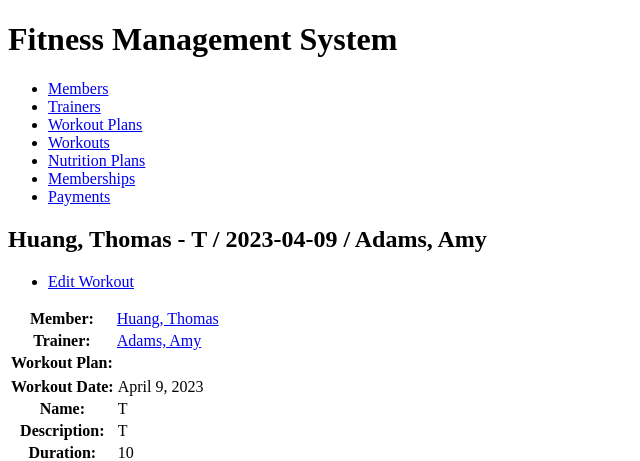
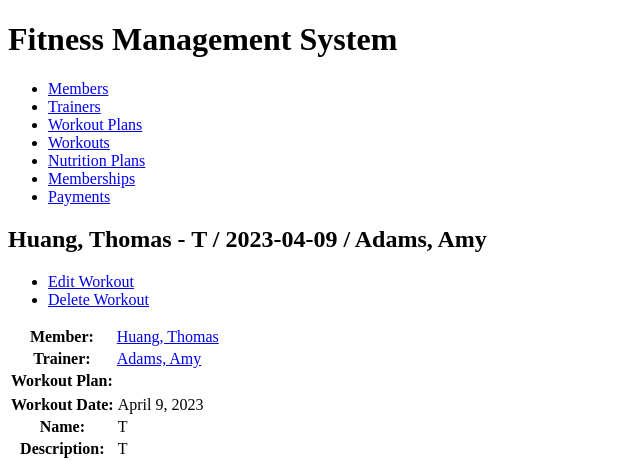
Before and after one commit to megwu1129/GymFlowX, a Django app: page /workout/4/ in a window 1280 px wide. Shown: the top 461 px of the page, without its empty margins (0-640 px from the left). Run offline with Django 4.2, Linux system fonts and the light colour scheme; data comes from the database, SQL or seed files in the repository; both versions use the stored data as it was after the commit; grey boxes are pictures that could not be loaded.

Commit message:
added delete workout function

```diff
--- a/workoutinfo/models.py
+++ b/workoutinfo/models.py
@@ -142,6 +142,10 @@ class Workout(models.Model):
         return reverse('workoutinfo_workout_update_urlpattern',
                         kwargs={'pk': self.pk})
 
+    def get_delete_url(self):
+        return reverse('workoutinfo_workout_delete_urlpattern',
+                        kwargs={'pk': self.pk})
+
     class Meta:
         ordering = ['member', 'name', 'date']
         constraints = [
--- a/workoutinfo/templates/workoutinfo/workout_detail.html
+++ b/workoutinfo/templates/workoutinfo/workout_detail.html
@@ -11,10 +11,10 @@
           <a href="{{ workout.get_update_url }}"
              class="button button-primary">
             Edit Workout</a></li>
-{#        <li>#}
-{#          <a href="{{ nutrition.get_delete_url }}"#}
-{#             class="button button-primary">#}
-{#            Delete Registration</a></li>#}
+        <li>
+          <a href="{{ workout.get_delete_url }}"
+             class="button button-primary">
+            Delete Workout</a></li>
     </ul>
     <section>
         <table>
--- a/workoutinfo/urls.py
+++ b/workoutinfo/urls.py
@@ -43,6 +43,7 @@ from workoutinfo.views import (
     NutritionPlanUpdate,
     MembershipUpdate,
     PaymentUpdate,
+    WorkoutDelete,
 )
 
 
@@ -111,6 +112,10 @@ urlpatterns = [
          WorkoutUpdate.as_view(),
          name='workoutinfo_workout_update_urlpattern'),
 
+    path('workout/<int:pk>/delete/',
+         WorkoutDelete.as_view(),
+         name='workoutinfo_workout_delete_urlpattern'),
+
     path('nutritionplan/',
          NutritionPlanList.as_view(),
          name='workoutinfo_nutritionplan_list_urlpattern'),
--- a/workoutinfo/views.py
+++ b/workoutinfo/views.py
@@ -282,6 +282,27 @@ class WorkoutUpdate(View):
                 context)
 
 
+class WorkoutDelete(View):
+    def get(self, request, pk):
+        workout = self.get_object(pk)
+        return render(
+            request,
+            'workoutinfo/workout_confirm_delete.html',
+            {'workout': workout}
+        )
+
+    def get_object(self, pk):
+        workout = get_object_or_404(
+            Workout,
+            pk=pk)
+        return workout
+
+    def post(self, request, pk):
+        workout = self.get_object(pk)
+        workout.delete()
+        return redirect('workoutinfo_workout_list_urlpattern')
+
+
 class NutritionPlanList(View):
     def get(self, request):
         return render(
```
Also changed, not shown: workoutinfo/templates/workoutinfo/workout_confirm_delete.html (added, +21 -0 lines), db.sqlite3.
